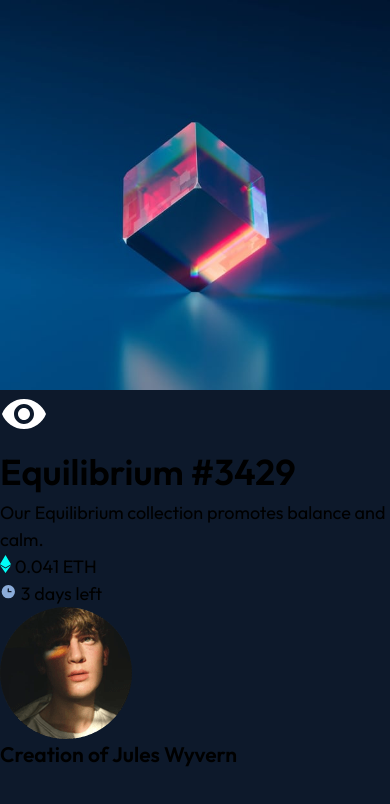
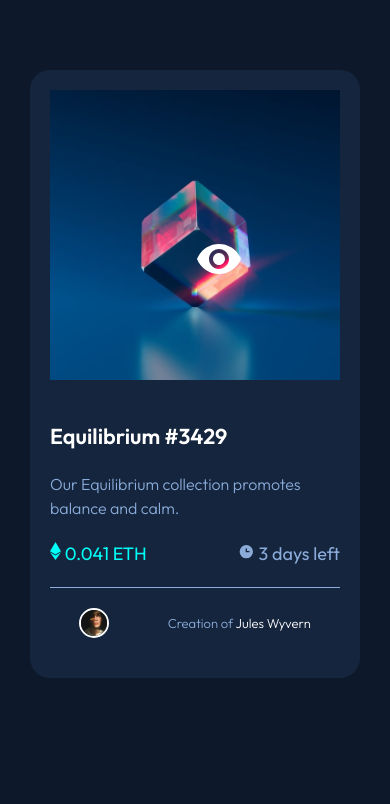
Before and after one commit to agarwalbipasha/nftPreviewPage, a plain HTML site: page index.html in a window 390 px wide. Drawn offline with Linux system fonts and the light colour scheme.

Commit message:
Created the mobile version

```diff
--- a/css/styles.css
+++ b/css/styles.css
@@ -20,4 +20,95 @@ body {
   line-height: var(--default-l-h);
   font-size: 1.8rem;
   background: var(--clr-blue-400);
+  color: var(--clr-white);
 }
+
+/* utility class */
+.flex {
+  display: flex;
+  flex-direction: column;
+  justify-items: center;
+  align-items: center;
+}
+
+.round-border {
+  border-radius: 20px;
+}
+
+.card {
+  margin: 7rem 3rem;
+  background-color: var(--clr-blue-300);
+  padding: 2rem;
+}
+
+.card__top img {
+  width: 100%;
+  height: 100%;
+}
+
+.card__top {
+  position: relative;
+}
+
+.card__overlay {
+  position: absolute;
+  inset: 50%;
+  /* transform: translate(50%, -150%); */
+}
+
+.card__content {
+  margin: 2rem 0;
+}
+.card__title {
+  font-weight: 600;
+  font-size: larger;
+  padding: 2rem 0;
+}
+.card__description {
+  font-weight: 300;
+  font-size: medium;
+  padding-bottom: 2rem;
+  color: var(--clr-blue-100);
+}
+
+.card__info {
+  display: flex;
+  justify-content: space-between;
+}
+
+.card__price {
+  color: var(--clr-cyan);
+  font-weight: 400;
+  padding-bottom: 2rem;
+}
+.card__time {
+  color: var(--clr-blue-100);
+}
+
+.card__divider {
+  display: block;
+  margin-bottom: 2rem;
+  height: 0.1rem;
+  background-color: var(--clr-blue-100);
+}
+
+h3 {
+  font-size: small;
+  font-weight: 300;
+}
+
+h3 span {
+  color: var(--clr-blue-100);
+}
+
+.card__footer {
+  width: 3rem;
+  height: 3rem;
+  border: 2px solid var(--clr-white);
+  border-radius: 50%;
+}
+.footer {
+  display: flex;
+  align-items: center;
+  justify-content: space-around;
+}
--- a/index.html
+++ b/index.html
@@ -17,9 +17,9 @@
     <link rel="stylesheet" href="./css/styles.css" />
   </head>
 
-  <body>
-    <div class="card">
-      <div class="card__top">
+  <body class="flex">
+    <div class="card flex round-border">
+      <div class="card__top round-border">
         <img
           class="card__image"
           src="./assets/images/image-equilibrium.jpg"
@@ -62,6 +62,7 @@
           </div>
         </div>
         <div class="card__divider"></div>
+        <div class="footer">
           <div class="card__footer">
             <img class="card__avatar" src="./assets/images/image-avatar.png" />
           </div>
@@ -71,5 +72,6 @@
           </h3>
         </div>
       </div>
+    </div>
   </body>
 </html>
```
Lines whose indentation alone changed are shown as unchanged.
